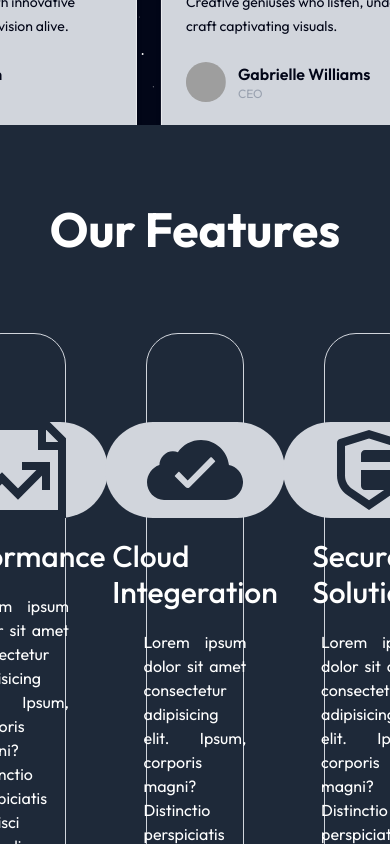
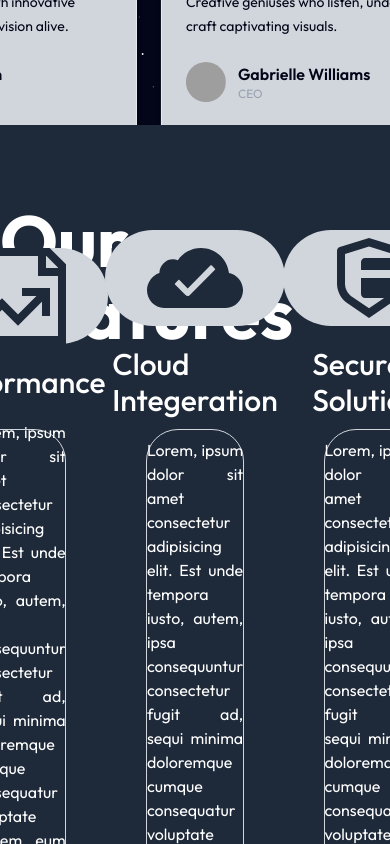
Before and after one commit to Bebsiizcool/TechGeek-React, a React (Vite) app: page / in a window 390 px wide. Shown: the part 2680-3524 px from the top of the page. Built offline with nearby package versions, Linux system fonts and the light colour scheme; grey boxes are pictures that could not be loaded.

Commit message:
Almost-there

```diff
--- a/components/About.jsx
+++ b/components/About.jsx
@@ -4,7 +4,7 @@ import ShootingStarsBackground from './ShootingStarsBackground'
 const About = () => {
   return (
     <div>
-      <div className="h-screen relative overflow-hidden flex items-center justify-center">
+      <div id='about' className="h-screen relative overflow-hidden flex items-center justify-center">
         <ShootingStarsBackground transparent />
           <div className="flex flex-col text-center ">
             <h1 className='font-bold text-7xl w-2xl flex  leading-19 text-center'>We're Changing The Way People Think About Tech</h1>
--- a/components/Features.jsx
+++ b/components/Features.jsx
@@ -3,43 +3,55 @@ import { GrDocumentPerformance } from "react-icons/gr";
 import { IoIosCloudDone } from "react-icons/io";
 import { RiSecurePaymentFill } from "react-icons/ri";
 
+const featuresData = [
+  {
+    id: 1,
+    icon: <GrDocumentPerformance className='text-gray-800' />,
+    title: "Performance",
+    description: "Lorem, ipsum dolor sit amet consectetur adipisicing elit. Est unde tempora iusto, autem, ipsa consequuntur consectetur fugit ad, sequi minima doloremque cumque consequatur voluptate quidem eum in sed veniam. Nobis, vitae distinctio cum dignissimos repellat dicta aliquam delectus tempore voluptas."
+  },
+  {
+    id: 2,
+    icon: <IoIosCloudDone className='text-gray-800' />,
+    title: "Cloud Integeration",
+    description: "Lorem, ipsum dolor sit amet consectetur adipisicing elit. Est unde tempora iusto, autem, ipsa consequuntur consectetur fugit ad, sequi minima doloremque cumque consequatur voluptate quidem eum in sed veniam. Nobis, vitae distinctio cum dignissimos repellat dicta aliquam delectus tempore voluptas."
+  },
+  {
+    id: 3,
+    icon: <RiSecurePaymentFill className='text-gray-800' />,
+    title: "Secure Solutions",
+    description: "Lorem, ipsum dolor sit amet consectetur adipisicing elit. Est unde tempora iusto, autem, ipsa consequuntur consectetur fugit ad, sequi minima doloremque cumque consequatur voluptate quidem eum in sed veniam. Nobis, vitae distinctio cum dignissimos repellat dicta aliquam delectus tempore voluptas."
+  },
+];
+
 const Features = () => {
   return (
     <div>
-      <div id= "features" className='min-h-screen bg-gray-800'>
+      <div id="features" className='min-h-screen bg-gray-800'>
 
-<div className='flex justify-center text-5xl pt-20 font-bold'>
+        <div className='flex justify-center text-7xl py-20 font-bold'>
           <h1>Our Features</h1>
         </div>
 
-<div className="flex  justify-center mt-20 ">
-
-<div className=' rounded-4xl flex flex-col items-center mx-10 border border-gray-300 w-[25%] h-170'>
-  <div className=' mt-22 bg-gray-300 rounded-full w-45 h-45  flex  items-center justify-center text-8xl'> <GrDocumentPerformance className='text-gray-800'/>
+        <div className="flex justify-center  items-center">
+          {featuresData.map((feature) => (
+            <div
+              key={feature.id}
+              className='rounded-4xl flex flex-col items-center justify-center mx-10 border border-gray-300 w-[25%] h-150'
+            >
+              <div className=' bg-gray-300 rounded-full w-45 h-45 flex items-center justify-center text-8xl'>
+                {feature.icon}
               </div>
-  <h1 className='text-3xl font-medium py-5'>Performance</h1>
-  <p className='max-w-xs text-justify'>Lorem ipsum dolor sit amet consectetur adipisicing elit. Ipsum, corporis magni? Distinctio perspiciatis adipisci eligendi esse maiores in, ipsum voluptas dolorum sapiente id corrupti dolore rerum explicabo fuga eveniet accusantium quae. Culpa ea excepturi corrupti explicabo non perferendis ratione reprehenderit.</p>
-  <button className='border border-gray-300 px-10 py-3 mt-5 hover:cursor-pointer hover:bg-gray-300 hover:text-gray-800' type="button">Read More</button>
+              <h1 className='text-3xl font-medium py-5'>{feature.title}</h1>
+              <p className='max-w-xs text-justify'>{feature.description}</p>
+              <button
+                className='border border-gray-300 px-10 py-3 mt-5 hover:cursor-pointer hover:bg-gray-300 hover:text-gray-800'
+                type="button"
+              >
+                Read More
+              </button>
             </div>
-
-
-<div className=' rounded-4xl flex flex-col items-center mx-10 border border-gray-300 w-[25%] h-170'>
-  <div className=' mt-22 bg-gray-300 rounded-full w-45 h-45  flex  items-center justify-center text-8xl'> <IoIosCloudDone className='text-gray-800'/>
-  </div>
-  <h1 className='text-3xl font-medium py-5'>Cloud Integeration</h1>
-  <p className='max-w-xs text-justify'>Lorem ipsum dolor sit amet consectetur adipisicing elit. Ipsum, corporis magni? Distinctio perspiciatis adipisci eligendi esse maiores in, ipsum voluptas dolorum sapiente id corrupti dolore rerum explicabo fuga eveniet accusantium quae. Culpa ea excepturi corrupti explicabo non perferendis ratione reprehenderit.</p>
-  <button className='border border-gray-300 px-10 py-3 mt-5 hover:cursor-pointer hover:bg-gray-300 hover:text-gray-800' type="button">Read More</button>
-</div>
-
-<div className=' rounded-4xl flex flex-col items-center mx-10 border border-gray-300 w-[25%] h-170'>
-  <div className=' mt-22 bg-gray-300 rounded-full w-45 h-45  flex  items-center justify-center text-8xl'> <RiSecurePaymentFill className='text-gray-800' />
-  </div>
-  <h1 className='text-3xl font-medium py-5'>Secure Solutions</h1>
-  <p className='max-w-xs text-justify'>Lorem ipsum dolor sit amet consectetur adipisicing elit. Ipsum, corporis magni? Distinctio perspiciatis adipisci eligendi esse maiores in, ipsum voluptas dolorum sapiente id corrupti dolore rerum explicabo fuga eveniet accusantium quae. Culpa ea excepturi corrupti explicabo non perferendis ratione reprehenderit.</p>
-  <button className='border border-gray-300 px-10 py-3 mt-5 hover:cursor-pointer hover:bg-gray-300 hover:text-gray-800' type="button">Read More</button>
-</div>
-
-
+          ))}
         </div>
 
       </div>
--- a/components/Hero.jsx
+++ b/components/Hero.jsx
@@ -6,7 +6,7 @@ import ShootingStarsBackground from './ShootingStarsBackground'
 const Hero = () => {
   return (
     <div>
-       <div className="relative overflow-hidden flex flex-col lg:flex-row justify-between min-h-screen bg-gradient-to-br from-gray-900 via-slate-900 to-black">
+       <div id='hero' className="relative overflow-hidden flex flex-col lg:flex-row justify-between min-h-screen bg-gradient-to-br from-gray-900 via-slate-900 to-black">
         <ShootingStarsBackground transparent />
 
         {/* transparent=true so it layers on top of the gradient above, instead of covering it */}
--- a/components/Navbar.jsx
+++ b/components/Navbar.jsx
@@ -26,13 +26,26 @@ const Navbar = () => {
     })
   }
 
+   const scrolltoabout = () =>{
+    document.getElementById('about').scrollIntoView({
+      behavior: "smooth",
+    })
+  }
+
+   const scrolltohero = () =>{
+    document.getElementById('hero').scrollIntoView({
+      behavior: "smooth",
+    })
+  }
+
   return (
     <div className="fixed top-3 md:top-7 z-50 w-full flex justify-center px-2 md:px-4">
-      <nav className='w-full max-w-6xl bg-gray-800 flex justify-center text-white rounded-full items-center px-2 md:px-4  flex-wrap border-b-2 border-amber-50 transition-all duration-200 ease-in-out hover:p-2  hover:scale-105 cursor-pointer hover:max-w-7xl hover:text-lg' >
+      <nav className='w-full max-w-6xl bg-gray-800 flex justify-center text-white rounded-full items-center px-2 md:px-4  flex-wrap border-b-2 border-amber-50 transition-all duration-200 ease-in-out hover:p-2  hover:scale-105  hover:max-w-7xl hover:text-lg' >
 
         <Link
-          to="/"
+          to=""
           className="flex items-center text-xl md:text-3xl px-4 md:pr-12 font-medium"
+          onClick={scrolltohero}
         >
           <SiTechcrunch className='m-2' />
 
@@ -43,8 +56,8 @@ const Navbar = () => {
           <NavLink onClick={scrolltoservices}> <li>Services</li> </NavLink>
           <NavLink> <li onClick={scrolltotestimonial}>Testamonials</li> </NavLink>
           <NavLink onClick={scrolltofeature}> <li>Features</li> </NavLink>
+          <NavLink onClick={scrolltoabout}> <li>AboutUS</li> </NavLink>
           <NavLink onClick={scrolltocontact}> <li>Contact</li> </NavLink>
-          <NavLink> <li>AboutUS</li> </NavLink>
         </ul>
 
        <div className="flex gap-2 md:gap-3 px-3 md:px-8 items-center text-gray-800">
```
Lines whose indentation alone changed are shown as unchanged.
